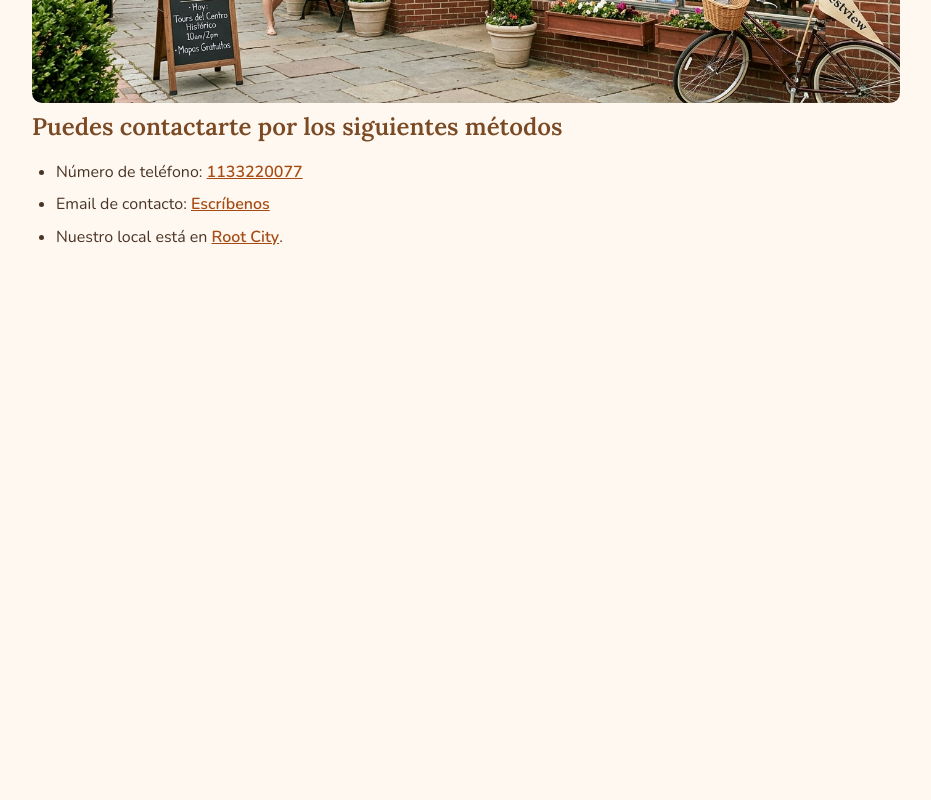
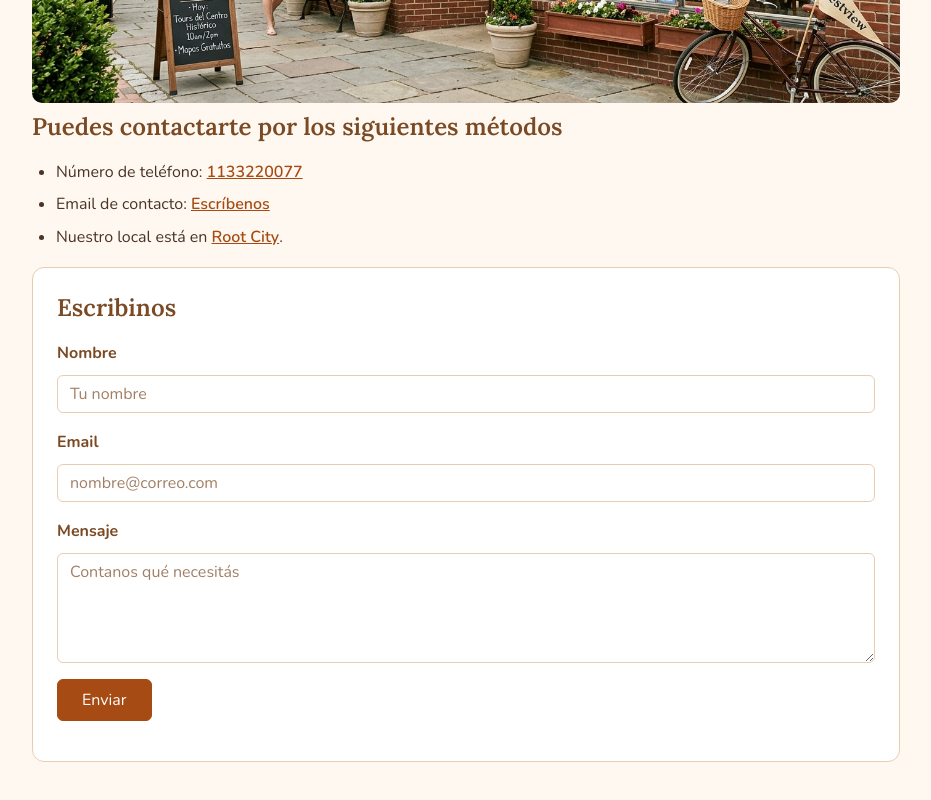
Before and after one commit to Santino2214/Trabajo-de-lenguaje, a plain HTML site: page contacto.html in a window 1280 px wide. Shown: the part 584-1384 px from the top of the page, without its empty margins (174-1105 px from the left). Before the commit the page ends 883 px from the top, so only its background shows below. Drawn offline with nearby package versions, Linux system fonts and the light colour scheme.

Commit message:
campo con nombre, gmail, mensaje y boton para enviar

```diff
--- a/contacto.html
+++ b/contacto.html
@@ -44,6 +44,30 @@
       <li>Nuestro local está en <a href="lugares.html#root-city">Root City</a>.</li>
     </ul>
 
+    <section id="formulario">
+      <h2>Escribinos</h2>
+      <form id="form-contacto" novalidate>
+        <div class="mb-3">
+          <label for="nombre" class="form-label">Nombre</label>
+          <input type="text" class="form-control" id="nombre" name="nombre" placeholder="Tu nombre">
+          <div class="invalid-feedback" id="error-nombre"></div>
+        </div>
+        <div class="mb-3">
+          <label for="email" class="form-label">Email</label>
+          <input type="email" class="form-control" id="email" name="email" placeholder="nombre@correo.com">
+          <div class="invalid-feedback" id="error-email"></div>
+        </div>
+        <div class="mb-3">
+          <label for="mensaje" class="form-label">Mensaje</label>
+          <textarea class="form-control" id="mensaje" name="mensaje" rows="4" placeholder="Contanos qué necesitás"></textarea>
+          <div class="invalid-feedback" id="error-mensaje"></div>
+        </div>
+        <button type="submit" class="btn btn-primary">Enviar</button>
+        <div id="resultado-form" class="mt-3"></div>
+      </form>
+    </section>
+  </main>
+
 
 
 </html>
```
